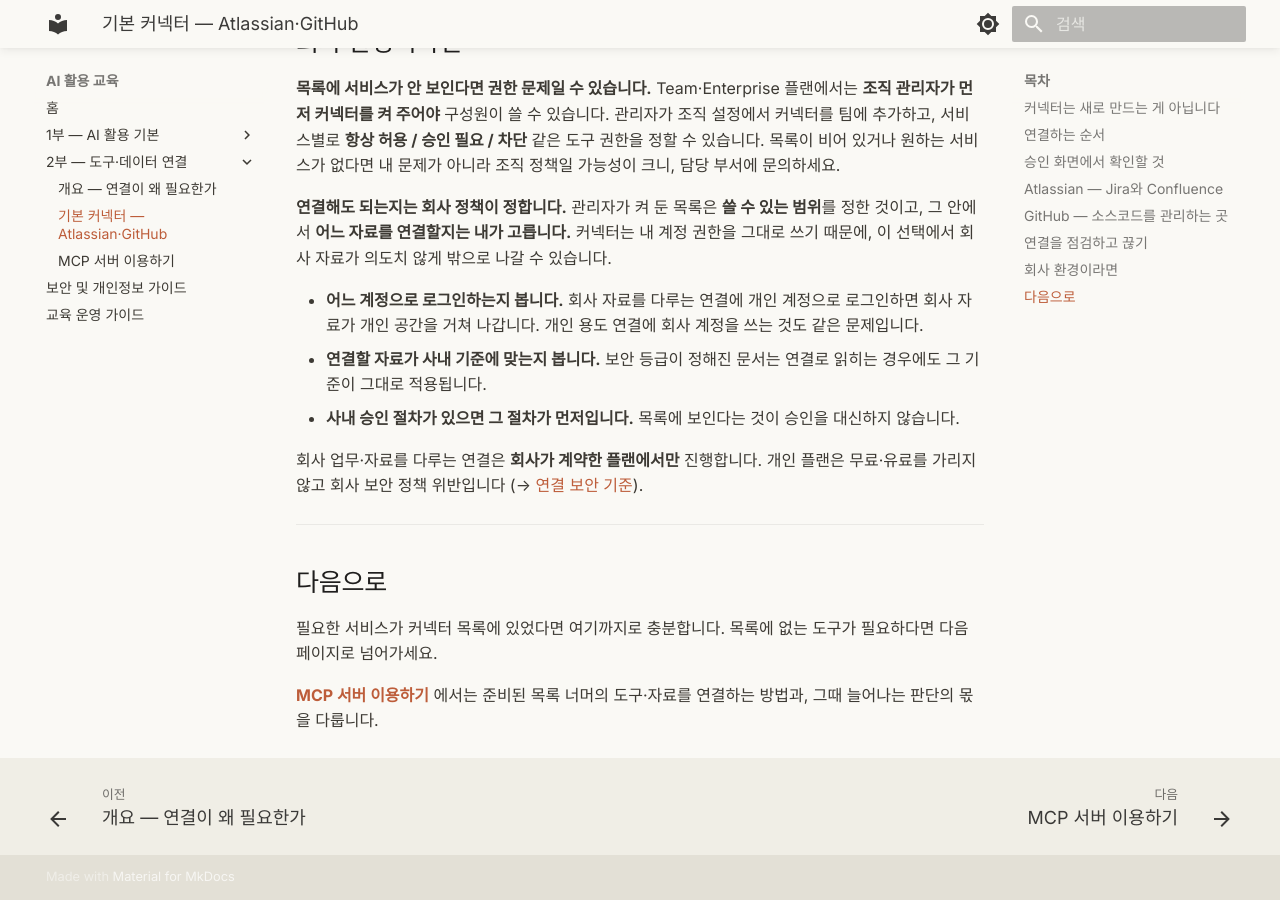
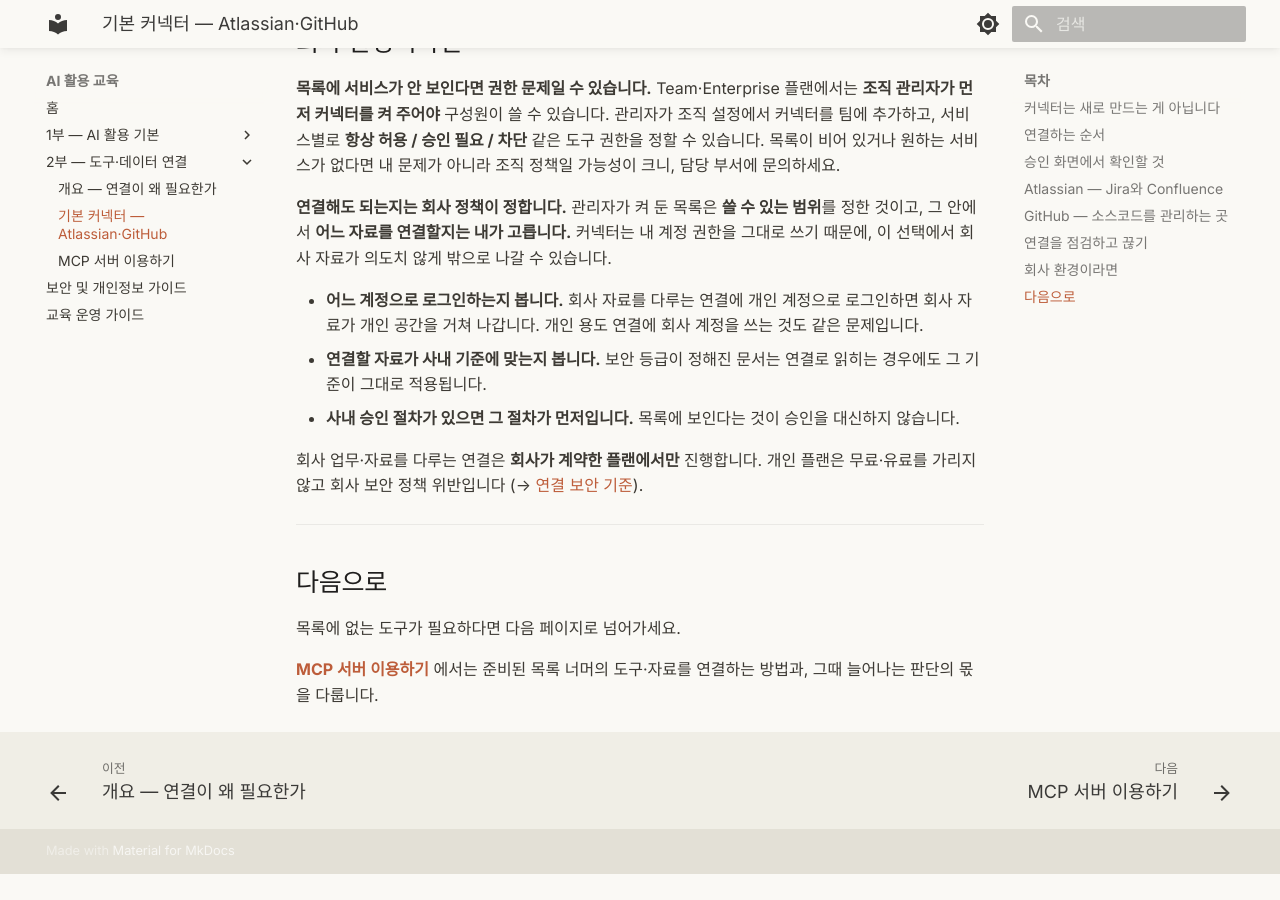
Before and after one commit to scroogy-dev/ai-onboarding, an MkDocs documentation site: the page built from docs/connect/connectors.md, in a window 1280 px wide and 900 px high, scrolled down 6259 px. Built offline with MkDocs 1.6.1 and Material for MkDocs 9.7.7, drawn with Linux system fonts in a browser that asks for light colours; after the commit the page ends 7133 px from its top, so only the background shows below that.

Commit message:
docs: connect 선택 순서 문장 축약 (#55)
「목록에 있으면 커넥터, 없을 때만 MCP」 취지의 문장이 connect 3개
페이지에 네 번 반복돼 있었다. 규칙을 세우는 자리(connect/index.md)와
그 근거를 설명하는 자리(mcp-servers.md 비교표 절)만 남기고, 페이지
끝에서 되풀이하던 두 곳을 걷어낸다.

이 파일 174행은 「다음으로」 절의 전환 안내라, 앞 절반이 규칙
재진술이었다. 뒤 문장과 176행 안내만으로 다음 페이지로 넘어가는
흐름은 그대로다.

Claude-Session: https://claude.ai/code/session_01XRDkf8PUnuCZPmMrPZa8Zh

```diff
--- a/docs/connect/connectors.md
+++ b/docs/connect/connectors.md
@@ -171,6 +171,6 @@ GitHub은 기본적으로 **소스코드를 보관하고 변경 이력을 관리
 
 ## 다음으로 { #next }
 
-필요한 서비스가 커넥터 목록에 있었다면 여기까지로 충분합니다. 목록에 없는 도구가 필요하다면 다음 페이지로 넘어가세요.
+목록에 없는 도구가 필요하다면 다음 페이지로 넘어가세요.
 
 **[MCP 서버 이용하기](mcp-servers.md)** 에서는 준비된 목록 너머의 도구·자료를 연결하는 방법과, 그때 늘어나는 판단의 몫을 다룹니다.
```
